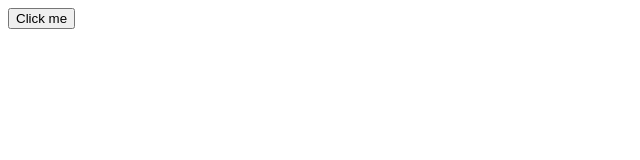
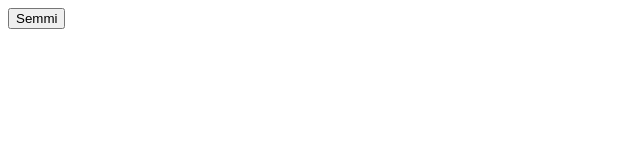
Before and after one commit to Hels15/Guide-to-school-survival, a React (Create React App) app: page / in a window 1280 px wide. Shown: the top 160 px of the page, without its empty margins (0-640 px from the left). Built offline with nearby package versions, Linux system fonts and the light colour scheme.

Commit message:
Semmi gomb

```diff
--- a/src/App.js
+++ b/src/App.js
@@ -1,10 +1,14 @@
+
+
 function App() {
   return (
-    <div className="App">
 
-     <button>Click me</button>
+      <div>
+          <button> Semmi </button>
+      </div>
 
-    </div>
+
+
   );
 }
 
```
